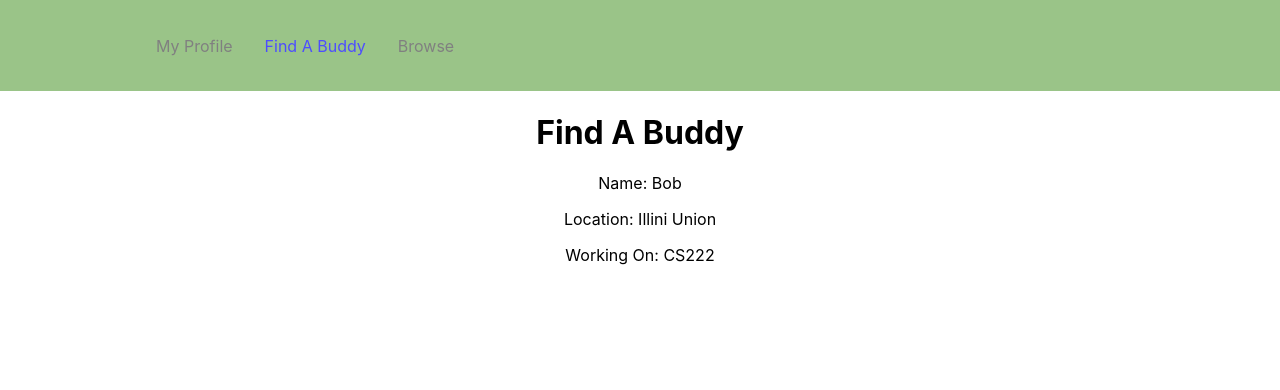
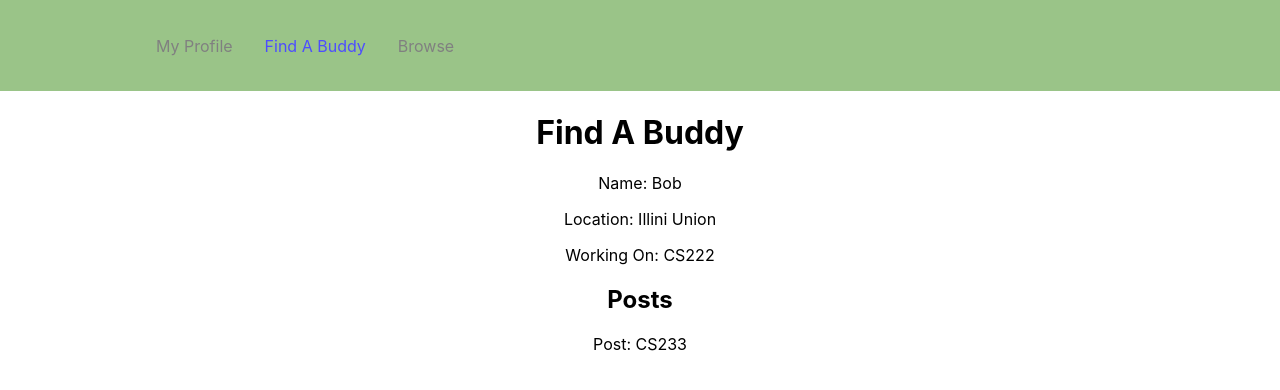
Before and after one commit to szali172/StudyBuddy, a React (Create React App) app in the folder studybuddy/frontend/: page /findabuddy in a window 1280 px wide. Shown: the top 390 px of the page. Built offline with nearby package versions, Linux system fonts and the light colour scheme.

Commit message:
class implementation with display functionality

```diff
--- a/studybuddy/frontend/src/FindABuddy.js
+++ b/studybuddy/frontend/src/FindABuddy.js
@@ -2,6 +2,8 @@ import React from "react";
 
 const FindABuddy = () => {
     const post = new Post("Bob", "Illini Union", "CS222");
+    const buddyButton = new FindABuddyClass();
+    buddyButton.makePost("CS233" , "UMH" , "WHEE");
   return (
     <div>
       <h1>
@@ -12,6 +14,10 @@ const FindABuddy = () => {
          <p>Name: {post.getName()}</p>
          <p>Location: {post.getLocation()}</p>
          <p>Working On: {post.getWorkOn()}</p>
+            <h2>
+            Posts
+            </h2>
+         <p> {buddyButton.getAllPosts()}</p>
          </div>
         }
     </div>
@@ -22,10 +28,17 @@ export default FindABuddy;
 
 class FindABuddyClass
 {
-    #posts = null;
+    #posts = [];
     makePost(name, location, work_on) {
         const p = new Post(name, location, work_on);
-        this.#posts.add(p);
+        this.#posts.push(p);
+    }
+    getAllPosts() {
+        var ret = "";
+        for (var i = 0; i < this.#posts.length; i++) {
+            ret +=  "Post: " +  this.#posts[i].getName();
+        }
+        return ret;
     }
     deletePost(post){
         this.#posts.remove(post);
```
